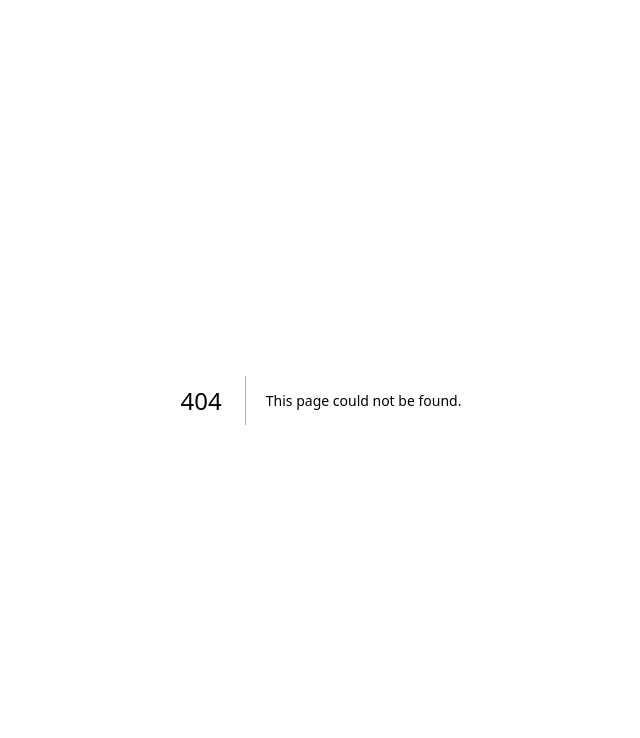
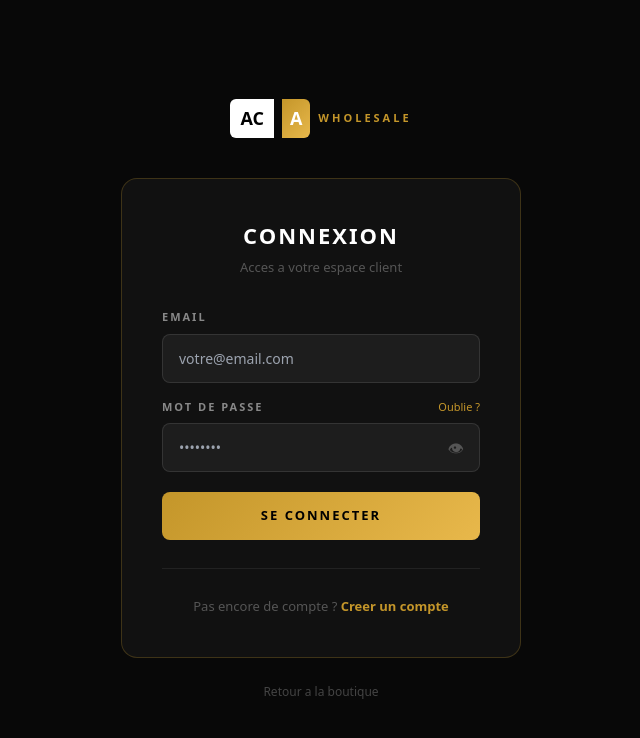
Before and after one commit to acawholesale/aca-wholesale, a Next.js app: page /login in a window 1280 px wide. Before the commit this address had no page. Shown: the top 738 px of the page, without its empty margins (319-959 px from the left). Built offline with nearby package versions, Linux system fonts and the light colour scheme.

Commit message:
Create page.js

```diff
--- /dev/null
+++ b/app/login/page.js
@@ -0,0 +1,100 @@
+'use client'
+export const dynamic = 'force-dynamic'
+import { useState } from 'react'
+import Link from 'next/link'
+
+// Auth helper - swap these functions for real API calls later
+function authLogin(email, password) {
+  // TODO: replace with real API call, e.g.:
+  // const res = await fetch('/api/auth/login', { method: 'POST', body: JSON.stringify({ email, password }) })
+  var users = JSON.parse(localStorage.getItem('aca_users') || '[]')
+  var user = users.find(function(u) { return u.email === email && u.password === password })
+  if (user) {
+    var session = { id: user.id, email: user.email, prenom: user.prenom, nom: user.nom }
+    localStorage.setItem('aca_session', JSON.stringify(session))
+    return { ok: true, user: session }
+  }
+  return { ok: false, error: 'Email ou mot de passe incorrect' }
+}
+
+export default function LoginPage() {
+  var emailState = useState('')
+  var email = emailState[0]; var setEmail = emailState[1]
+  var passwordState = useState('')
+  var password = passwordState[0]; var setPassword = passwordState[1]
+  var errorState = useState('')
+  var error = errorState[0]; var setError = errorState[1]
+  var loadingState = useState(false)
+  var loading = loadingState[0]; var setLoading = loadingState[1]
+  var showPwState = useState(false)
+  var showPw = showPwState[0]; var setShowPw = showPwState[1]
+
+  function handleSubmit(e) {
+    e.preventDefault()
+    setError('')
+    if (!email || !password) { setError('Veuillez remplir tous les champs'); return }
+    setLoading(true)
+    setTimeout(function() {
+      var result = authLogin(email.trim().toLowerCase(), password)
+      if (result.ok) {
+        window.location.href = '/compte'
+      } else {
+        setError(result.error)
+        setLoading(false)
+      }
+    }, 600)
+  }
+
+  return (
+    <div style={{ minHeight: '100vh', background: '#080808', display: 'flex', flexDirection: 'column', alignItems: 'center', justifyContent: 'center', padding: '24px', fontFamily: 'system-ui, sans-serif' }}>
+      <Link href="/" style={{ display: 'flex', alignItems: 'center', gap: '8px', textDecoration: 'none', marginBottom: '40px' }}>
+        <span style={{ background: '#fff', color: '#000', padding: '6px 10px', fontWeight: 900, fontSize: '18px', borderRadius: '6px 0 0 6px' }}>AC</span>
+        <span style={{ background: 'linear-gradient(135deg, #C4962A, #E8B84B)', color: '#fff', padding: '6px 8px', fontWeight: 900, fontSize: '18px', borderRadius: '0 6px 6px 0' }}>A</span>
+        <span style={{ color: '#C4962A', fontWeight: 900, fontSize: '11px', textTransform: 'uppercase', letterSpacing: '3px' }}>Wholesale</span>
+      </Link>
+
+      <div style={{ width: '100%', maxWidth: '400px', background: '#111', border: '1px solid rgba(196,150,42,0.25)', borderRadius: '16px', padding: '40px' }}>
+        <h1 style={{ color: '#fff', fontWeight: 900, fontSize: '22px', textTransform: 'uppercase', letterSpacing: '2px', textAlign: 'center', margin: '0 0 6px 0' }}>Connexion</h1>
+        <p style={{ color: '#555', fontSize: '13px', textAlign: 'center', margin: '0 0 32px 0' }}>Acces a votre espace client</p>
+
+        <form onSubmit={handleSubmit} style={{ display: 'flex', flexDirection: 'column', gap: '16px' }}>
+          <div>
+            <label style={{ display: 'block', color: '#888', fontSize: '11px', fontWeight: 700, textTransform: 'uppercase', letterSpacing: '2px', marginBottom: '8px' }}>Email</label>
+            <input type="email" value={email} onChange={function(e) { setEmail(e.target.value); setError('') }} placeholder="votre@email.com" autoComplete="email"
+              style={{ width: '100%', padding: '13px 16px', background: 'rgba(255,255,255,0.05)', border: '1px solid rgba(255,255,255,0.1)', borderRadius: '8px', color: '#fff', fontSize: '14px', outline: 'none', boxSizing: 'border-box' }} />
+          </div>
+          <div>
+            <div style={{ display: 'flex', justifyContent: 'space-between', alignItems: 'center', marginBottom: '8px' }}>
+              <label style={{ color: '#888', fontSize: '11px', fontWeight: 700, textTransform: 'uppercase', letterSpacing: '2px' }}>Mot de passe</label>
+              <Link href="/mot-de-passe-oublie" style={{ color: '#C4962A', fontSize: '11px', textDecoration: 'none' }}>Oublie ?</Link>
+            </div>
+            <div style={{ position: 'relative' }}>
+              <input type={showPw ? 'text' : 'password'} value={password} onChange={function(e) { setPassword(e.target.value); setError('') }} placeholder="••••••••" autoComplete="current-password"
+                style={{ width: '100%', padding: '13px 44px 13px 16px', background: 'rgba(255,255,255,0.05)', border: '1px solid rgba(255,255,255,0.1)', borderRadius: '8px', color: '#fff', fontSize: '14px', outline: 'none', boxSizing: 'border-box' }} />
+              <button type="button" onClick={function() { setShowPw(!showPw) }}
+                style={{ position: 'absolute', right: '12px', top: '50%', transform: 'translateY(-50%)', background: 'none', border: 'none', color: '#555', cursor: 'pointer', fontSize: '16px', padding: '4px' }}>
+                {showPw ? '🙈' : '👁'}
+              </button>
+            </div>
+          </div>
+
+          {error && <div style={{ background: 'rgba(248,113,113,0.1)', border: '1px solid rgba(248,113,113,0.3)', borderRadius: '8px', padding: '10px 14px', color: '#f87171', fontSize: '13px', fontWeight: 600 }}>{error}</div>}
+
+          <button type="submit" disabled={loading}
+            style={{ width: '100%', padding: '14px', background: loading ? 'rgba(196,150,42,0.5)' : 'linear-gradient(135deg, #C4962A, #E8B84B)', color: '#000', fontWeight: 900, fontSize: '13px', textTransform: 'uppercase', letterSpacing: '2px', border: 'none', borderRadius: '8px', cursor: loading ? 'not-allowed' : 'pointer', marginTop: '4px' }}>
+            {loading ? 'Connexion...' : 'SE CONNECTER'}
+          </button>
+        </form>
+
+        <div style={{ marginTop: '28px', paddingTop: '24px', borderTop: '1px solid rgba(255,255,255,0.07)', textAlign: 'center' }}>
+          <span style={{ color: '#555', fontSize: '13px' }}>Pas encore de compte ? </span>
+          <Link href="/register" style={{ color: '#C4962A', fontWeight: 700, fontSize: '13px', textDecoration: 'none' }}>Creer un compte</Link>
+        </div>
+      </div>
+
+      <div style={{ marginTop: '20px', textAlign: 'center' }}>
+        <Link href="/" style={{ color: '#444', fontSize: '12px', textDecoration: 'none' }}>Retour a la boutique</Link>
+      </div>
+    </div>
+  )
+}
```
